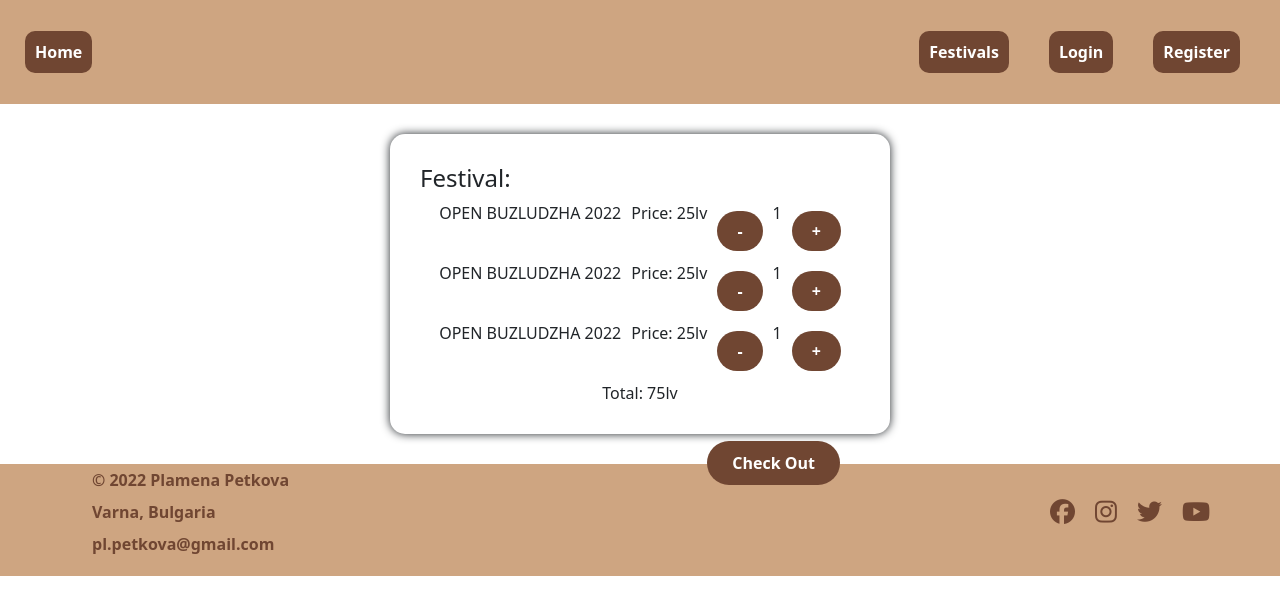
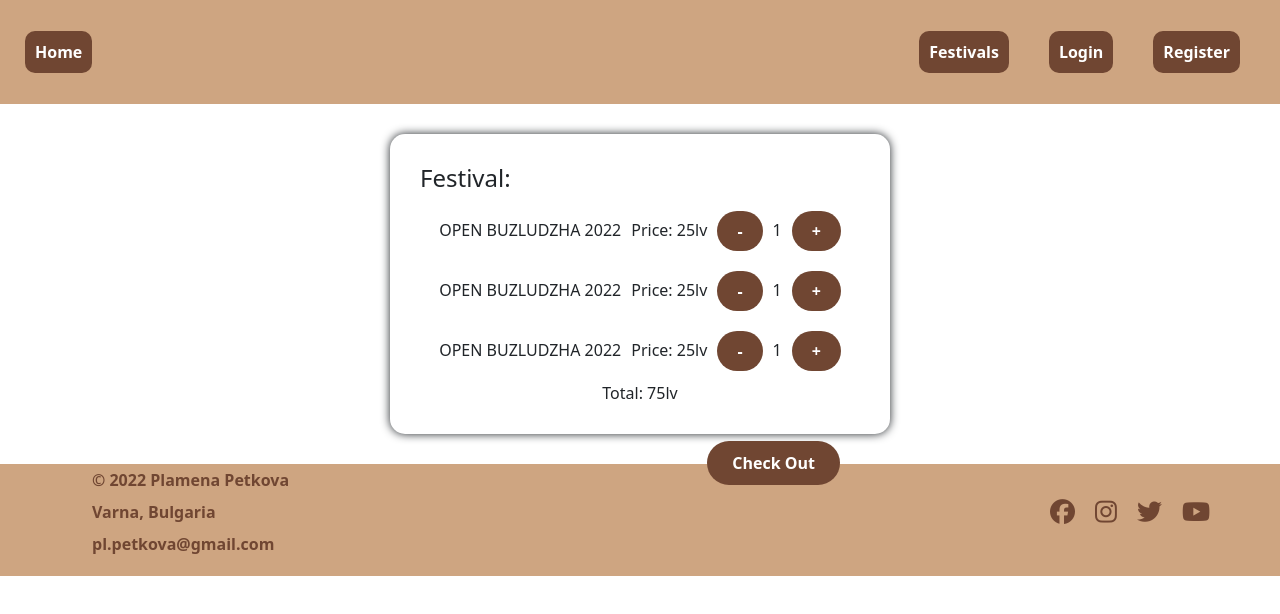
Before and after one commit to plamena-petkova/festivals, a React (Create React App) app: page /cart in a window 1280 px wide. Shown: the top 614 px of the page. Built offline with nearby package versions, Linux system fonts and the light colour scheme; the HTML template or start-up script is replaced by a standard one; what parse would draw is missing.

Commit message:
changes in html in details

```diff
--- a/src/components/Details/Details.js
+++ b/src/components/Details/Details.js
@@ -66,9 +66,9 @@ const Details = () => {
 
     <div className="ticket-wrapper">
         <p className="price">Price: {festival.ticketPrice}lv</p>
-        <button onClick={() => setCounter(counter - 1)} className="minus">-</button>
+        <button onClick={() => setCounter(counter => counter - 1)} className="minus">-</button>
         <p  className="ticket-number">{counter}</p>
-        <button onClick={() => setCounter(counter + 1)} className="plus">+</button>
+        <button onClick={() => setCounter(counter => counter + 1)} className="plus">+</button>
     </div>
     <article className="tickets">
         <button type="submit" className="ticket-btn">Buy</button>
--- a/src/components/Details/details.css
+++ b/src/components/Details/details.css
@@ -42,6 +42,10 @@
     flex-direction: row;
     justify-content: center;
     gap: 10px;
+}
+
+.ticket-wrapper p {
+    margin-top: 17px;
 }
 
 .plus, .minus {
```
